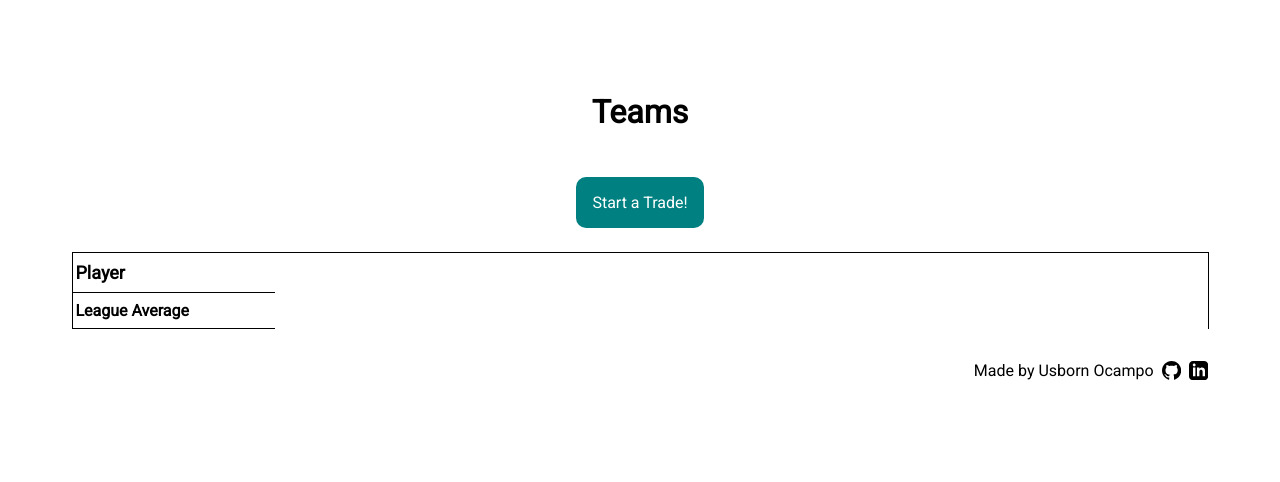
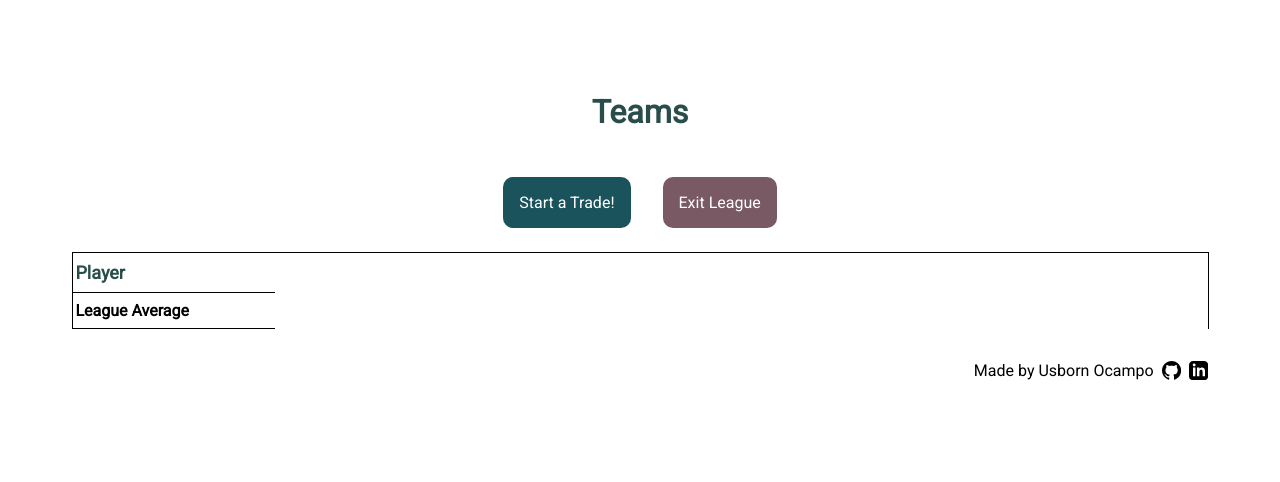
Before and after one commit to usborn116/django_trade_app, a Django app: template trade_app/templates/trade_app/teams.html in a window 1280 px wide. Shown: the top 482 px of the page. Run offline with Django 5.2, Linux system fonts and the light colour scheme; the template is opened without the code that fills it, so the values that code supplies are empty; some web fonts are replaced.

Commit message:
added some styling

```diff
--- a/trade_app/static/trade_app/style.css
+++ b/trade_app/static/trade_app/style.css
@@ -51,6 +51,12 @@ body{
     filter: drop-shadow(0 0 1em #A0E8AF);
 }
 
+.button-section{
+    display: flex;
+    align-items: center;
+    gap: 2em;
+}
+
 .table{
     display: flex;
     flex-direction: column;
@@ -60,8 +66,12 @@ body{
     border-right: 1px solid  black;
 }
 
-.trade-button{
+.trade-button, .exit-button{
     margin-bottom: 1.5em;
+}
+
+.button-section .exit-button{
+    background-color: #785964
 }
 
 
@@ -91,19 +101,19 @@ body{
 
 a{
     text-decoration: none;
-    color: teal;
+    color: #FE654F;
     border-radius: 2px;
 }
 
 a:hover{
     text-decoration: none;
-    color: cornflowerblue
+    color: #785964
 }
 
 input[type='submit']:hover, .button:hover{
     text-decoration: none;
-    color: forestgreen;
-    background-color: bisque;
+    color: #E4FDE1;
+    background-color: #EEBA0B;
 }
 
 .stats{
@@ -119,10 +129,16 @@ input[type='submit']:hover, .button:hover{
 .header{
     font-size: 18px;
     font-weight: bolder;
+    color: #294D4A;
+}
+
+h1, h2{
+    color: #294D4A;
+    font-weight: bolder;
 }
 
 input[type='submit'], .button{
-    background-color: teal;
+    background-color: #1A535C;
     color: white;
     padding: 1em;
     border-radius: 10px;
@@ -132,6 +148,7 @@ input[type='submit'], .button{
 
 .form .player-submit{
     width: 75%;
+    font-size: 1.2em;
 }
 
 .form{
@@ -211,7 +228,7 @@ input[type='submit'], .button{
 @media (max-width: 900px){
 
     body{
-        min-height: 100vh;
+        height: 100%;
         padding: 1em;
     }
     .row{
--- a/trade_app/templates/trade_app/teams.html
+++ b/trade_app/templates/trade_app/teams.html
@@ -7,7 +7,10 @@
 
 <div class="section">
 <h1>Teams</h1>
+<div class="button-section">
 <a class='button trade-button' href="{% url 'trade_app:trade_form' league.id %}">Start a Trade!</a>
+<a class='button exit-button' href="{% url 'trade_app:index' %}">Exit League</a>
+</div>
 
 <div class="table">
 
--- a/trade_app/templates/trade_app/trade_results.html
+++ b/trade_app/templates/trade_app/trade_results.html
@@ -8,6 +8,7 @@
 <div class="section">
 
 <a class='button' href="{% url 'trade_app:league' league_id %}">Back to Teams</a>
+<h3>Try Again? Click "Back"</h3>
 
 <div class="results">
 
```
